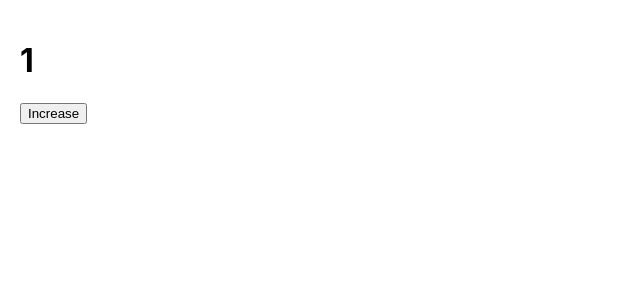
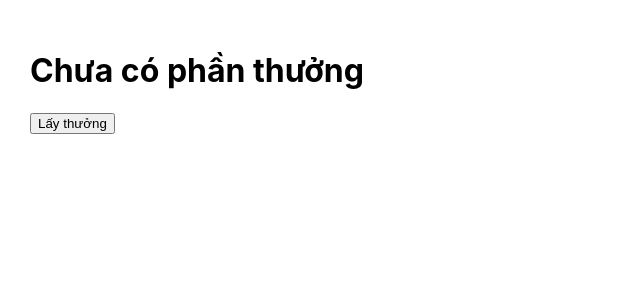
Before and after one commit to quocnhat02/microservice-dotnet, a React (Create React App) app: page / in a window 1280 px wide. Shown: the top 300 px of the page, without its empty margins (0-640 px from the left). Built offline with nearby package versions, Linux system fonts and the light colour scheme.

Commit message:
useState gitfs

```diff
--- a/src/App.js
+++ b/src/App.js
@@ -1,16 +1,19 @@
 import React, { useState } from "react";
 
+const gifts = ["CPU i9", "RAM 32GB RGB", "RGB Keyboard"];
+
 function App() {
-  const [counter, setCounter] = useState(1);
+  const [gift, setGift] = useState();
 
-  const handleIncrease = () => {
-    setCounter(counter + 1);
+  const randomGift = () => {
+    const index = Math.floor(Math.random() * gifts.length);
+    setGift(gifts[index]);
   };
 
   return (
-    <div className="App" style={{ padding: "20px" }}>
-      <h1>{counter}</h1>
-      <button onClick={handleIncrease}>Increase</button>
+    <div className="App" style={{ padding: 30 }}>
+      <h1>{gift || "Chưa có phần thưởng"}</h1>
+      <button onClick={randomGift}>Lấy thưởng</button>
     </div>
   );
 }
```
